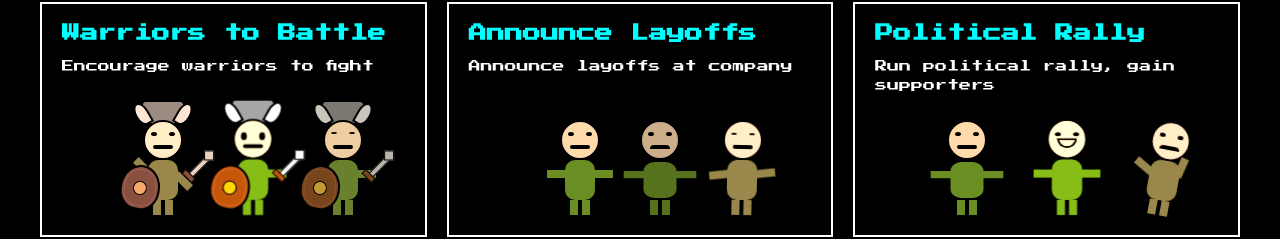
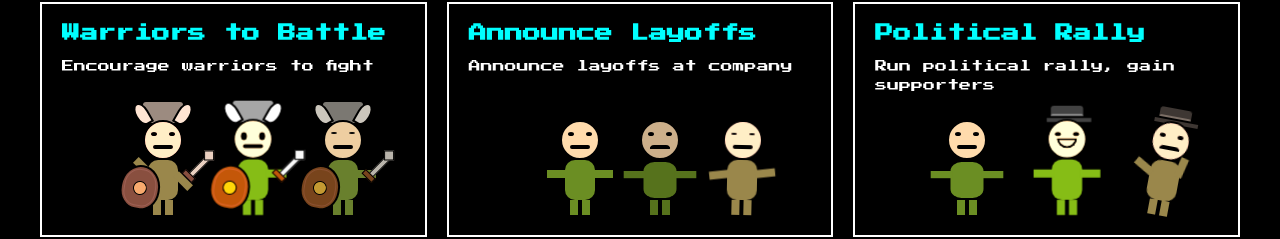
Before and after one commit to gtanczyk/talk2win-hackathon, a React (Vite) app: page / in a window 1280 px wide. Both pictures are taken after a click on the button "START". Shown: the part 110-349 px from the top of the page. Built offline with nearby package versions, Linux system fonts and the light colour scheme; no server answers; what elevenlabs would draw is missing.

Commit message:
feat: add hat accessory for agents in political rally scenario and update styles

```diff
--- a/src/components/Agent.styles.ts
+++ b/src/components/Agent.styles.ts
@@ -474,6 +474,7 @@ export const SpeechBubble = styled.div`
   font-size: 12px;
   max-width: 150px;
   overflow: hidden;
+  z-index: 1;
 
   &::after {
     content: '';
@@ -491,6 +492,7 @@ export const ThinkBubble = styled.div`
   position: absolute;
   top: -40px;
   right: -80px;
+  z-index: 1;
   background-color: rgba(255, 255, 255, 0.8);
   border-radius: 10px;
   padding: 5px 10px;
--- a/src/components/Agent.tsx
+++ b/src/components/Agent.tsx
@@ -17,6 +17,7 @@ import {
   Shield,
 } from './Agent.styles';
 import { AgentSound } from './AgentSound';
+import { Hat as PoliticalHat } from './AgentAccessories.styles';
 
 export const Agent: React.FC<AgentType & { scenarioType: ScenarioType }> = ({
   x,
@@ -25,6 +26,7 @@ export const Agent: React.FC<AgentType & { scenarioType: ScenarioType }> = ({
   facialExpression,
   bodyLanguageExpression,
   thinkingState,
+  hat,
   spokenText,
   scenarioType,
 }) => {
@@ -37,6 +39,7 @@ export const Agent: React.FC<AgentType & { scenarioType: ScenarioType }> = ({
     return () => clearTimeout(timeout);
   }, [spokenText]);
 
+  const isPoliticalRally = scenarioType === ScenarioType.POLITICAL_RALLY;
   const isWarrior = scenarioType === ScenarioType.WARRIORS_TO_BATTLE;
 
   return (
@@ -46,8 +49,10 @@ export const Agent: React.FC<AgentType & { scenarioType: ScenarioType }> = ({
         {delayedSpokenText && <SpeechBubble>{spokenText}</SpeechBubble>}
         {delayedSpokenText && <AgentSound text={delayedSpokenText} scenarioType={scenarioType} />}
 
+        {isPoliticalRally && hat && <PoliticalHat />}
         {isWarrior && <VikingHelmet />}
 
+        {/* Render glasses before eyes if in layoffs scenario */}
         <Head expression={facialExpression}>
           <Eyes expression={facialExpression} />
           <Mouth expression={facialExpression} />
--- /dev/null
+++ b/src/components/AgentAccessories.styles.ts
@@ -0,0 +1,38 @@
+import styled from 'styled-components';
+
+export const Hat = styled.div`
+  position: absolute;
+  top: -15px;
+  left: 50%;
+  transform: translateX(-50%);
+  width: 36px;
+  height: 20px;
+  background-color: #333;
+  border: 2px solid #000;
+  border-radius: 5px 5px 0 0;
+
+  /* Hat brim */
+  &::after {
+    content: '';
+    position: absolute;
+    bottom: -2px;
+    left: -6px;
+    width: 44px;
+    height: 4px;
+    background-color: #333;
+    border: 2px solid #000;
+    border-radius: 2px;
+  }
+
+  /* Hat band */
+  &::before {
+    content: '';
+    position: absolute;
+    bottom: 4px;
+    left: 0;
+    width: 100%;
+    height: 4px;
+    background-color: #666;
+    border-radius: 2px;
+  }
+`;
--- a/src/components/ScenarioScreen.tsx
+++ b/src/components/ScenarioScreen.tsx
@@ -99,6 +99,16 @@ export const ScenarioScreen: React.FC<ScenarioScreenProps> = ({ scenarioType, on
     }
   };
 
+  // Apply accessories to agents based on scenario
+  const agentsWithAccessories = agents.map(agent => ({
+    ...agent,
+    // Add hats to some agents in political rally
+    hat: scenarioType === ScenarioType.POLITICAL_RALLY && Math.random() > 0.5,
+    // Add glasses to some agents in layoffs scenario
+    glasses: scenarioType === ScenarioType.ANNOUNCE_LAYOFFS && Math.random() > 0.6
+  }));
+
+
   const handleStartGame = () => {
     setGameState(GameState.PLAYING);
   };
@@ -130,7 +140,7 @@ export const ScenarioScreen: React.FC<ScenarioScreenProps> = ({ scenarioType, on
     <Container>
       {goalProgress && <TopProgressBar progress={goalProgress} highScore={highScore} />}
       <Content>
-        <AgentStage agents={agents} scenarioType={scenarioType} />
+        <AgentStage agents={agentsWithAccessories} scenarioType={scenarioType} />
       </Content>
 
       <GameInput isProcessingInput={isProcessingInput} onSubmit={handleSubmit} />
--- a/src/components/ScenarioSelectionScreen.tsx
+++ b/src/components/ScenarioSelectionScreen.tsx
@@ -93,6 +93,7 @@ const generateAgentVariations = (scenarioType: ScenarioType): AgentType[] => {
           bodyLanguageExpression: BodyLanguageExpression.CHEERING,
           thinkingState: '',
           spokenText: '',
+          hat: true,
         },
         {
           id: '2',
@@ -103,6 +104,7 @@ const generateAgentVariations = (scenarioType: ScenarioType): AgentType[] => {
           bodyLanguageExpression: BodyLanguageExpression.THROWING_OBJECT,
           thinkingState: '',
           spokenText: '',
+          hat: true,
         },
         {
           id: '3',
--- a/src/engine/ScenarioEngine.ts
+++ b/src/engine/ScenarioEngine.ts
@@ -91,6 +91,7 @@ export class ScenarioEngine {
       bodyLanguageExpression: Object.values(BodyLanguageExpression).sort(() => Math.random() - 0.5)[0],
       thinkingState: '',
       spokenText: '',
+      hat: this.scenarioType === ScenarioType.POLITICAL_RALLY && Math.random() > 0.1,
     };
   }
 
--- a/src/types.ts
+++ b/src/types.ts
@@ -210,6 +210,7 @@ export interface Agent {
   bodyLanguageExpression: BodyLanguageExpression;
   thinkingState: string;
   spokenText: string;
+  hat?: boolean;
   projectile?: {
     type: ProjectileType;
     targetX: number;
```
